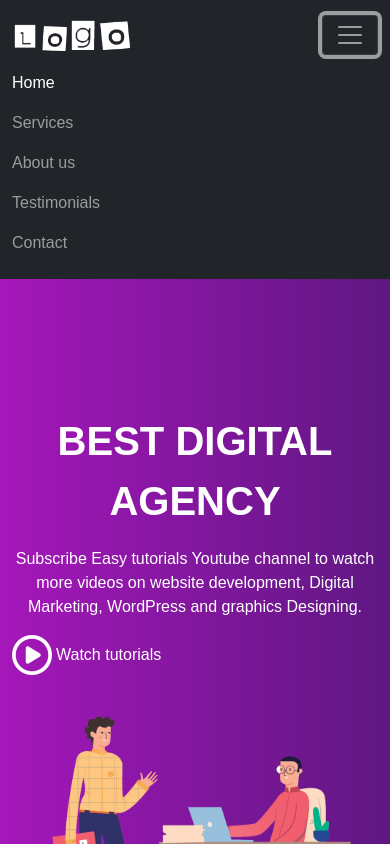
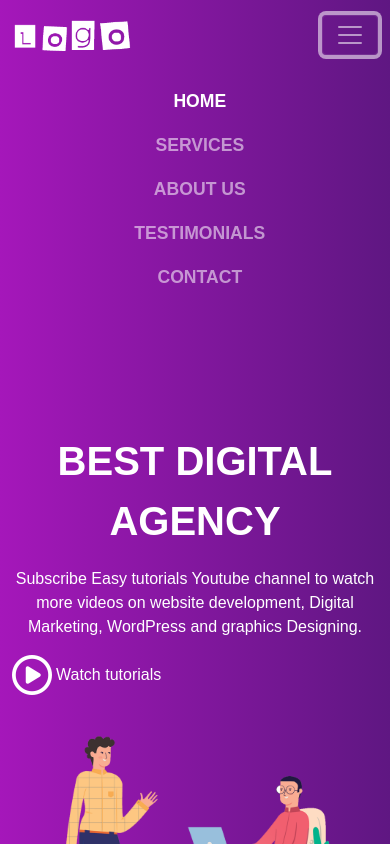
Before and after one commit to Alkaly02/Agency-website, a plain HTML site: page index.html in a window 390 px wide. Both pictures are taken after a click on the button "Toggle navigation". Shown: the top 844 px of the page. Drawn offline with nearby package versions, Linux system fonts and the light colour scheme.

Commit message:
Modification du navbar

```diff
--- a/smooth-scroll.js
+++ b/smooth-scroll.js
@@ -22,7 +22,7 @@
 		durationMax: null,
 		durationMin: null,
 		clip: true,
-		offset: 60,
+		offset: 45,
 
 		// Easing
 		easing: 'easeInOutCubic',
--- a/style.css
+++ b/style.css
@@ -3,9 +3,16 @@
 	padding: 0;
 	font-family: sans-serif;
 }
-/*.navbar{
+.bg-dark{
+	background: linear-gradient(to right, #a517ba,#5f1782) !important;
+}
+.navbar-nav{
+	float: center;
+	text-align: center;
+}
+.navbar{
 	position: relative;
-}*/
+}
 /*.navbar-nav li > a{
 	color: #fff !important;
 	font-weight: 600;
@@ -13,15 +20,13 @@
 #logo{
 	width: 120px;
 }
-/*.navbar ul{
+.navbar ul{
 	display: flex;
 	position: absolute;
-	right: 0;
+	right: 2em;
 	top: 0.8em;
 }
-.navbar ul li{
-	list-style-type: none;
-}
+
 .navbar ul li > a{
 	display: inline-block;
 	padding: 0.5em;
@@ -29,11 +34,11 @@
 	color: white;
 	font-weight: 600;
 	font-size: 1.1em;
-}*/
+	text-transform: uppercase;
+}
 .navbar ul li > a:hover{
 	background-color: rgba(255, 255, 255, 0.1);
 	border-radius: 5px;
-	text-transform: uppercase;
 }
 #nav-bar{
 	position: sticky;
@@ -192,16 +197,17 @@ a > i{
 
 
 
-/*@media(max-width: 990px){
+@media(max-width: 990px){
 	.navbar ul{
 		flex-direction: column;
 		position: relative;
-		top: 0;
+		top: 1em;
+		left: 0.3em;
 		float: center;
 		text-align: center;
 	}
 
-}*/
+}
 @media(max-width: 768px){
 	#about-us .about-title{
 		text-align: center;
```
